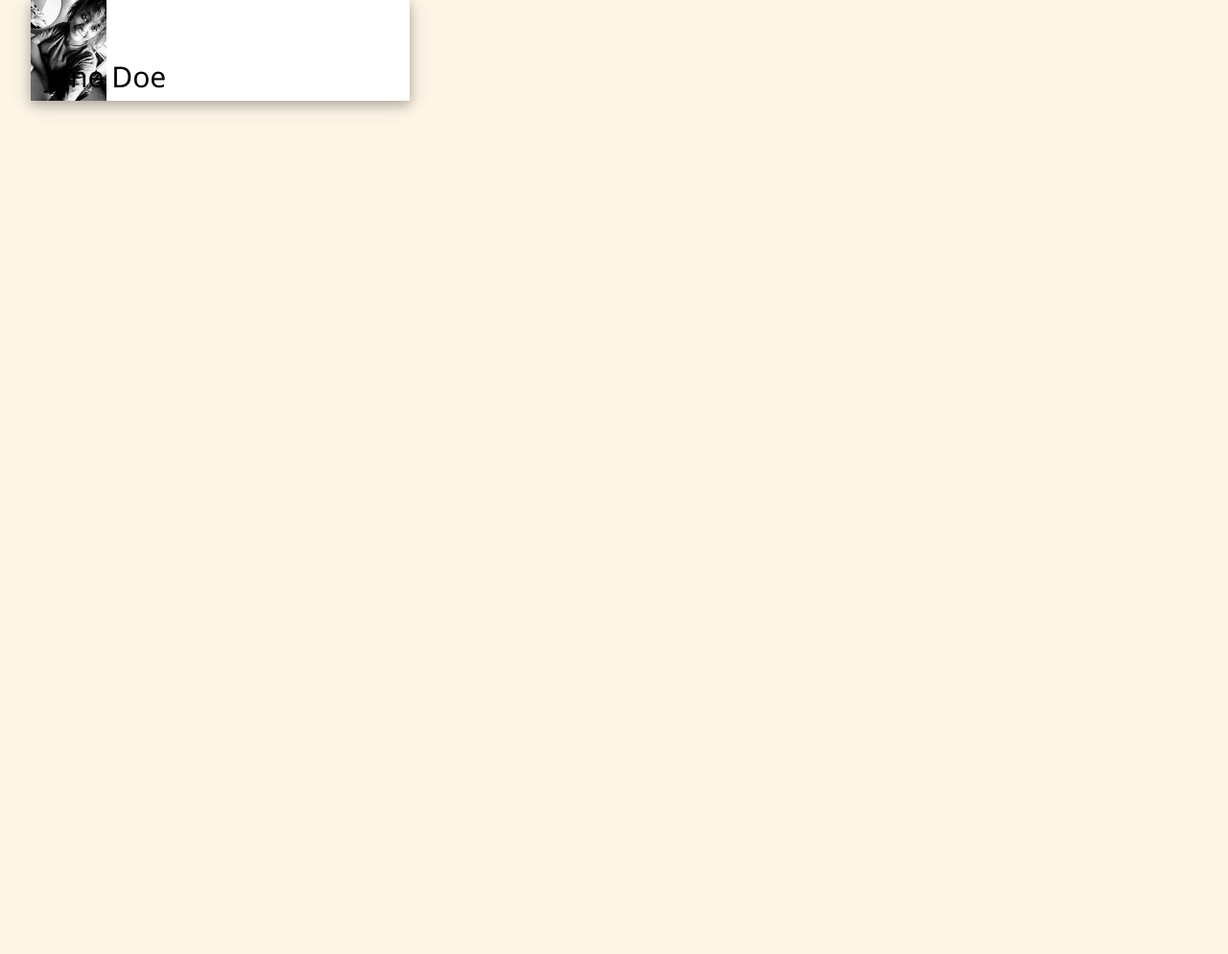
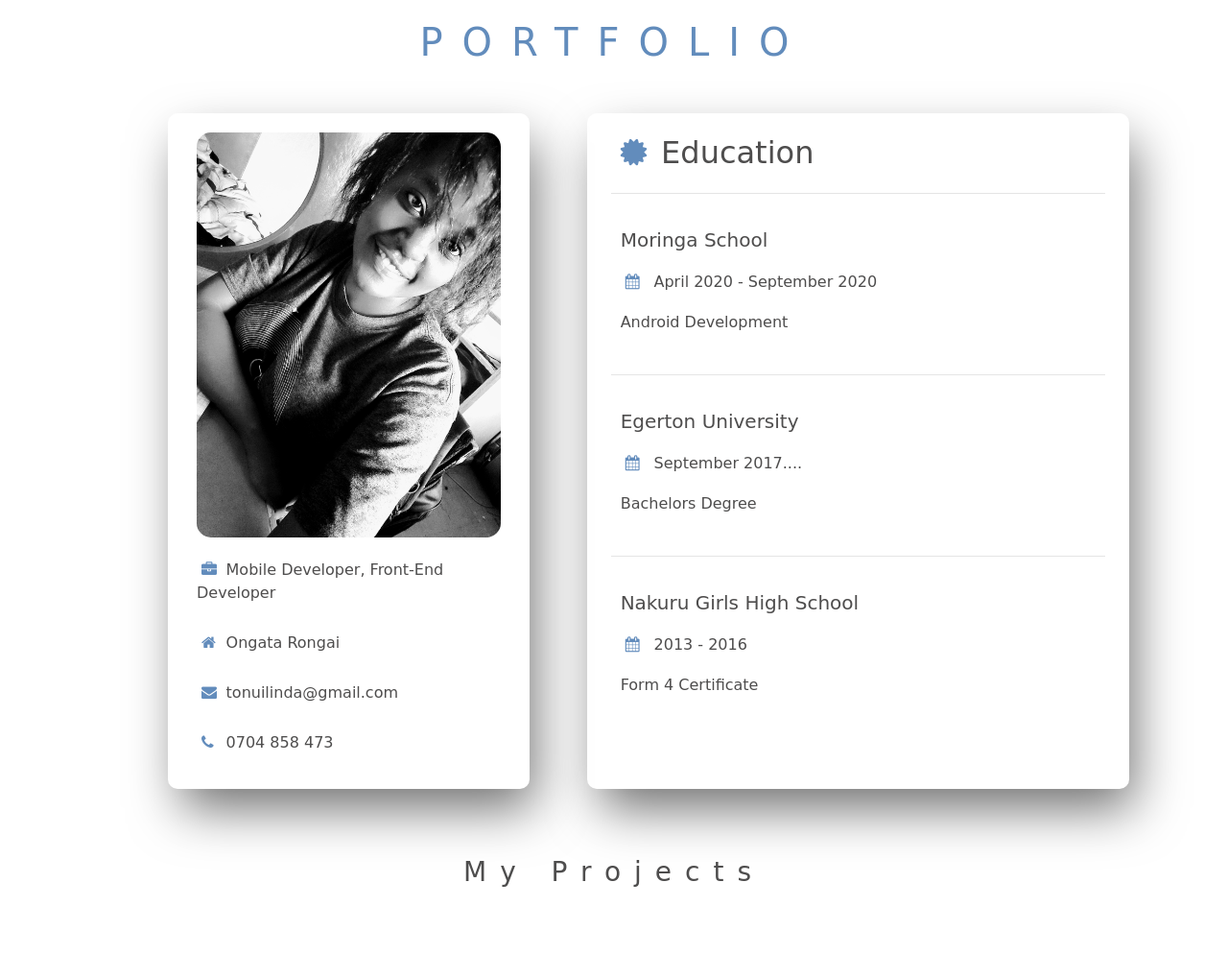
Before and after one commit to MemoTonui/MyPortfolio, a plain HTML site: page index.html in a window 1280 px wide. Shown: the whole page at 96% size. Before the commit the page ends 800 px from the top, so only its background shows below. Drawn offline with nearby package versions, Linux system fonts and the light colour scheme; a web font is replaced by a local one.

Commit message:
Add My Projects

```diff
--- a/CSS/style.css
+++ b/CSS/style.css
@@ -1,7 +1,52 @@
+@import url('https://fonts.googleapis.com/css2?family=Srisakdi:wght@700&display=swap');
+
+
 * {
     margin: 0;
-    padding:0;
+    padding:5px;
+    color: rgb(78, 77, 77) ;
+
+}
+h1{
+    letter-spacing: 0.5em;
+    color:#628cbc;
+    margin-bottom: 40px;
 }
 body{
-    background-color: lightgray;
+    font-family: 'Srisakdi', cursive;
 }
+.Linda{
+    width: 100%;
+    height: 30%;
+    border-radius: 20px;
+}
+.col-md-4 {
+    margin-left: 100px;
+    border-radius: 10px;
+    margin-right:60px;
+    -webkit-box-shadow: 9px 25px 53px -5px rgba(110,110,110,1);
+    -moz-box-shadow: 9px 25px 53px -5px rgba(110,110,110,1);
+     box-shadow: 9px 25px 53px -5px rgba(110,110,110,1);
+}
+.fa{
+    color:#628cbc;
+    margin-right:10px;
+}
+li {
+    list-style: none;
+    padding: 5px;
+}
+.languages{
+    background-color:#b9d5f5 ;
+    border-radius: 10px;
+}
+.col-md-6{
+    border-radius: 10px;
+    -webkit-box-shadow: 9px 25px 53px -5px rgba(110,110,110,1);
+    -moz-box-shadow: 9px 25px 53px -5px rgba(110,110,110,1);
+     box-shadow: 9px 25px 53px -5px rgba(110,110,110,1);
+}
+h3{
+    margin:50px;
+    letter-spacing: 0.5em;
+}
--- a/index.html
+++ b/index.html
@@ -3,28 +3,77 @@
 <head>
     <meta charset="UTF-8">
     <meta name="viewport" content="width=device-width, initial-scale=1.0">
-    <link rel="stylesheet" href="https://www.w3schools.com/w3css/4/w3.css">
+    <link rel="stylesheet" href="https://cdnjs.cloudflare.com/ajax/libs/font-awesome/4.7.0/css/font-awesome.min.css">
     <link rel="stylesheet" href="CSS/bootstrap-4.5.2-dist/css/bootstrap.min.css">
     <link rel="stylesheet" href="CSS/style.css">
     <title>portfolio</title>
 
 </head>
-<body class="w3-sand">
-    <div class="w3-container">
-        <div class="w3-row-padding">
-            <div class="w3-third">
-                <div class="w3-white w3-text-grey w3-card-4">
-                    <div class="w3-display-container">
-                      <img src="Images/Linda.jpg" style="width:20%" alt="Avatar">
-                      <div class="w3-display-bottomleft w3-container w3-text-black">
-                        <h2>Jane Doe</h2>
-                      </div>
+<body>
+    <div class="container">
+        <h1 class="text-center">PORTFOLIO</h1>
+        <div class="row">
+            <div class="col-md-4">
+                <div class="panel">
+                    <div class="panel-heading">
+                        <img src="Images/Linda.jpg" alt="My Picture" class="Linda">
                     </div>
+                    <div class="panel-body">
+                        <p><i class="fa fa-briefcase fa-fw "></i>Mobile Developer, Front-End Developer</p>
+                        <p><i class="fa fa-home fa-fw "></i>Ongata Rongai</p>
+                        <p><i class="fa fa-envelope fa-fw "></i>tonuilinda@gmail.com</p>
+                        <p><i class="fa fa-phone fa-fw "></i>0704 858 473</p>
+
+
+                        <!--<div class="languages">
+                            <h2 >Languages</h2> <hr>
+                            <li>Java</li>
+                            <li>Angular JS</li>
+                            <li>J Query</li>
+                            <li>Android</li>
+                        </div>-->
+                    </div>
+                </div>
+
+            </div>
+
+            <div class="col-md-6">
+                <div class="panel">
+                    <div class="panel-body">
+                        <h2><i class="fa fa-certificate"></i>Education</h2> <hr>
+                        <div class="education">
+                            <h5>Moringa School</h5>
+                            <h6><i class="fa fa-calendar"></i>April 2020 - September 2020</h6>
+                            <p>Android Development</p>
+                        </div>
+                        <hr>
+                        <div class="education">
+                            <h5>Egerton University</h5>
+                            <h6><i class="fa fa-calendar"></i>September 2017....</h6>
+                            <p> Bachelors Degree</p>
+                        </div>
+                        <hr>
+                        <div class="education">
+                            <h5>Nakuru Girls High School</h5>
+                            <h6><i class="fa fa-calendar"></i>2013 - 2016</h6>
+                            <p>Form 4 Certificate</p>
+                        </div>
+
+                    </div>
+                </div>
+
 
             </div>
 
         </div>
 
+        <div class="row">
+            <div class="col-md-12">
+                <h3 class="text-center">My Projects</h3>
+
+            </div>
+        </div>
+
     </div>
 </body>
 </html>
```
Also changed, not shown: Images/Akan.png (added), Images/GitSearch.png (added), Images/HeroSquad.png (added), Images/MOH.png (added), Images/MamaMia.png (added), 2 other files.
